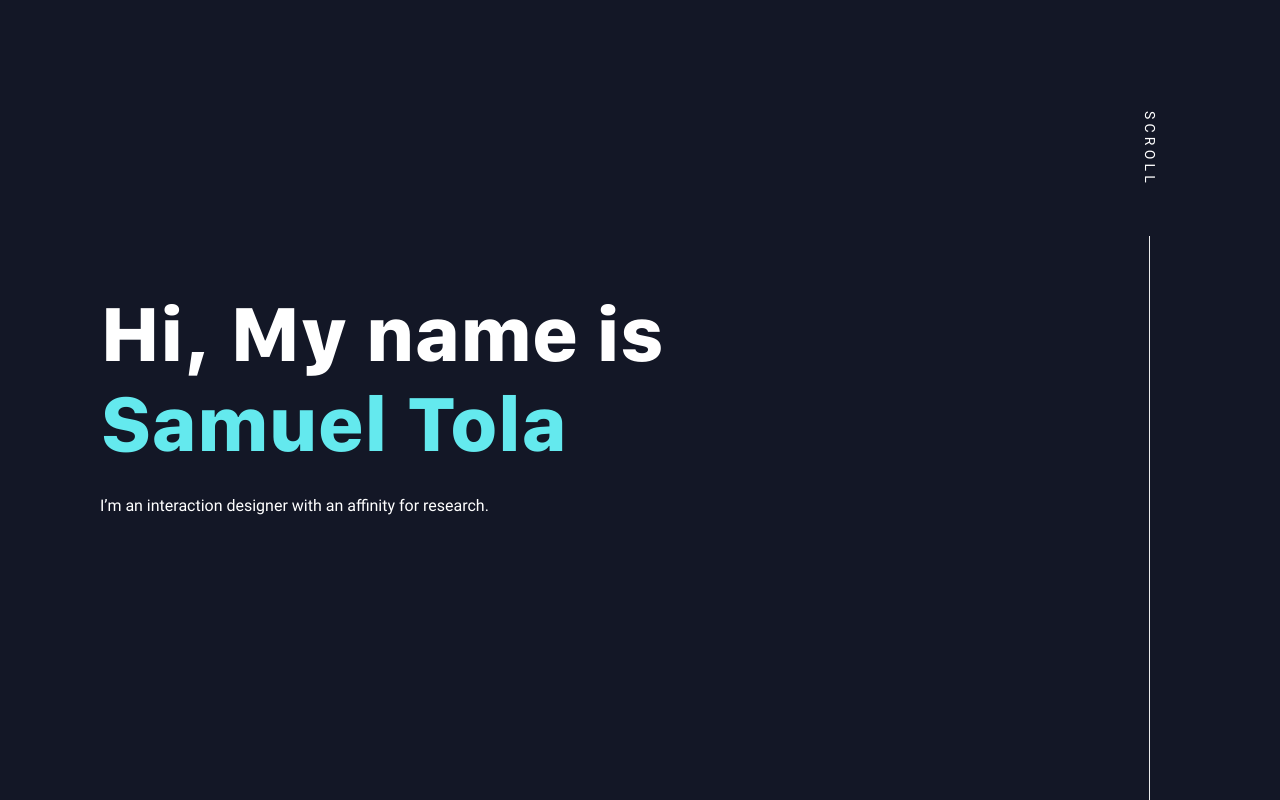
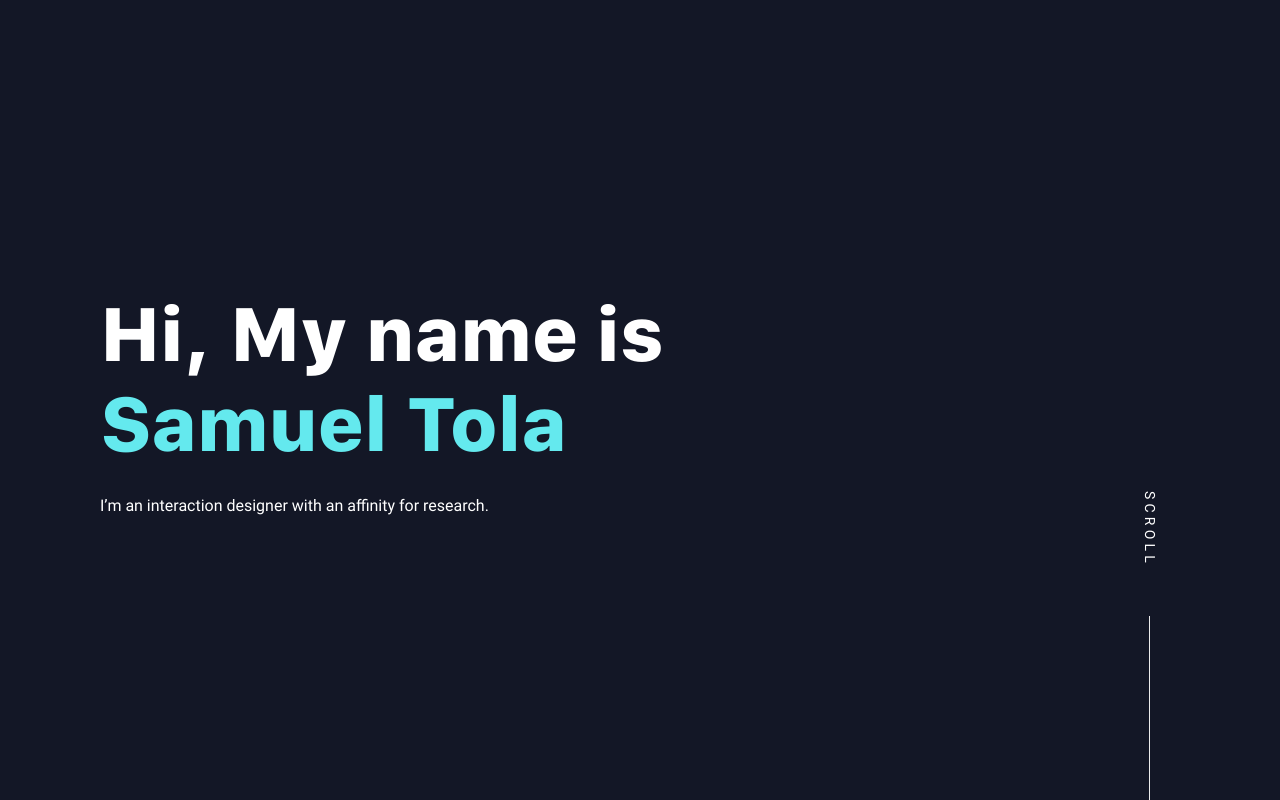
Before and after one commit to Oluwa-nifemi/Portfolio-Samuel, a plain HTML site: page index.html in a window 1280 px wide. Shown: the top 800 px of the page. Drawn offline with Linux system fonts and the light colour scheme.

Commit message:
Moved sideline down and modified width code to replicate that

```diff
--- a/assets/css/index.css
+++ b/assets/css/index.css
@@ -86,7 +86,7 @@ nav.hide-boxshadow{
     grid-template-columns: 75px auto;
     grid-column-gap: 50px;
     z-index: -1;
-    top: 100px;
+    top: 60vh;
     position: absolute;
     left: calc(100% - 130px);
     transform: rotate(90deg);
--- a/assets/js/index.js
+++ b/assets/js/index.js
@@ -28,7 +28,7 @@ const getDistanceFromTop = (element,current = 0) => element.parentElement ? getD
 const lastDropdown = document.querySelector('.dropdown:last-of-type .dropdown__button');
 const sideLine = document.querySelector('.sideline');
 
-sideLine.style.width = `${getDistanceFromTop(lastDropdown) + 45 - 110}px`;
+sideLine.style.width = `${getDistanceFromTop(lastDropdown) + 45 - (sideLine.offsetTop + 10)}px`;
 
 document.querySelectorAll('.dropdown').forEach(dropdown => {
    const button = dropdown.querySelector('.dropdown__button');
```
